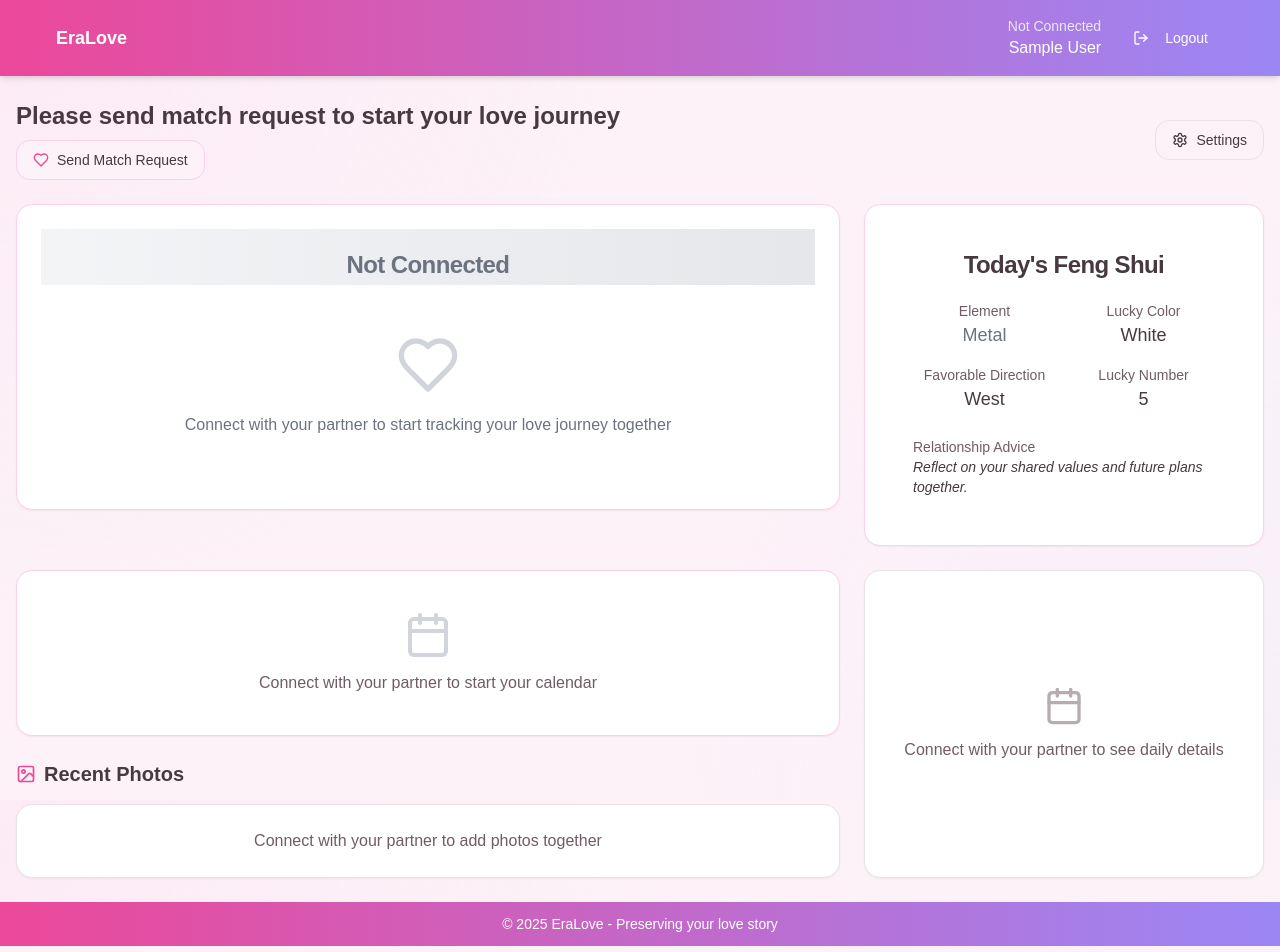
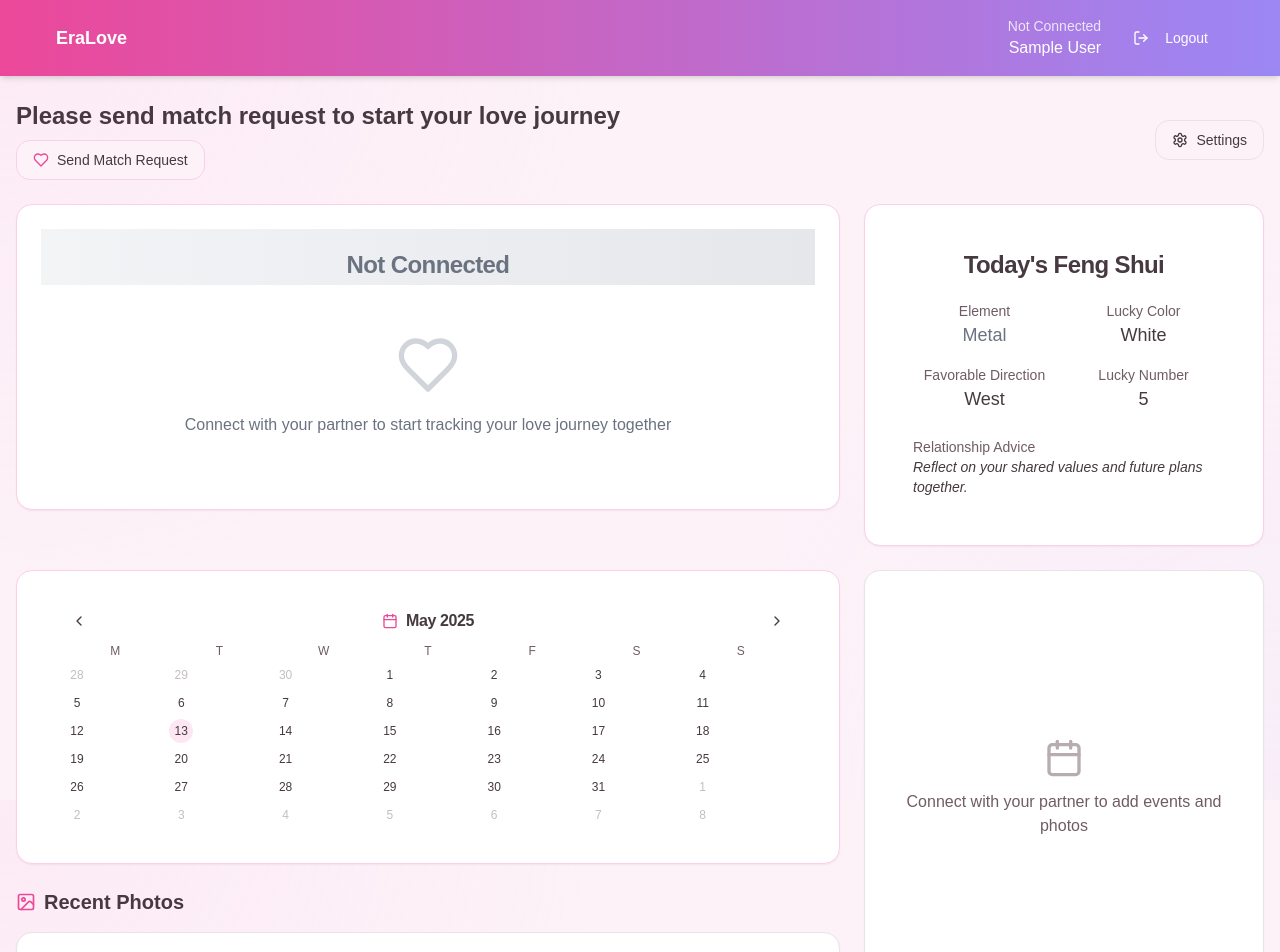
Before and after one commit to pvhop4dev/era-love-moments-keeper, a React (Vite) app: page /dashboard in a window 1280 px wide. Shown: the top 952 px of the page. Built offline with nearby package versions, Linux system fonts and the light colour scheme; sample sign-in values are in the browser's storage.

Commit message:
Fix: Calendar display and functionality
The calendar section now displays a monthly calendar even when not paired, but disables the ability to add events and photos.

```diff
--- a/src/pages/Dashboard.tsx
+++ b/src/pages/Dashboard.tsx
@@ -1,4 +1,3 @@
-
 import { useState, useEffect } from "react";
 import DashboardLayout from "@/layouts/DashboardLayout";
 import LoveCounter from "@/components/dashboard/LoveCounter";
@@ -145,7 +144,10 @@ const Dashboard = () => {
   }, []);
 
   const handleDateClick = (date: Date) => {
+    // Only allow date selection if user has active match
+    if (hasActiveMatch) {
       setSelectedDate(date);
+    }
   };
 
   const handleAddEvent = () => {
@@ -208,6 +210,11 @@ const Dashboard = () => {
 
   // Get all dates that have events or photos for calendar highlighting
   const getDaysWithContent = () => {
+    // Only show event/photo markers if user has active match
+    if (!hasActiveMatch) {
+      return [];
+    }
+
     const allDates = new Set();
     events.forEach(event => allDates.add(event.date));
     photos.forEach(photo => allDates.add(photo.date));
@@ -273,10 +280,8 @@ const Dashboard = () => {
         {/* Second Row - Calendar and Day Details */}
         <div className="md:col-span-3">
           <div className="grid grid-cols-1 md:grid-cols-3 gap-6">
-            {/* Calendar - Show blank if not paired */}
+            {/* Calendar - Show monthly calendar for both paired and unpaired users */}
             <div className="md:col-span-2">
-              {hasActiveMatch ? (
-                <>
               <Calendar
                 onDateClick={handleDateClick}
                 events={getDaysWithContent()}
@@ -289,31 +294,17 @@ const Dashboard = () => {
                   <ImageIcon className="h-5 w-5 text-love-500" />
                   {t('recentPhotos')}
                 </h2>
+                {hasActiveMatch ? (
                   <PhotoAlbum
                     photos={photos.slice(0, 4)}
                     onSelectPhoto={handleSelectPhoto}
                   />
-                  </div>
-                </>
                 ) : (
-                <>
-                  <Card className="love-card h-auto">
-                    <div className="p-4 text-center text-muted-foreground">
-                      <CalendarIcon className="w-12 h-12 mx-auto mb-3 text-gray-300" />
-                      <p>Connect with your partner to start your calendar</p>
-                    </div>
-                  </Card>
-                  <div className="mt-6">
-                    <h2 className="font-semibold text-xl flex items-center gap-2 mb-4">
-                      <ImageIcon className="h-5 w-5 text-love-500" />
-                      {t('recentPhotos')}
-                    </h2>
                   <Card className="p-6 text-center text-muted-foreground">
                     <p>Connect with your partner to add photos together</p>
                   </Card>
+                )}
               </div>
-                </>
-              )}
             </div>
 
             {/* Day Details Sidebar */}
@@ -335,7 +326,7 @@ const Dashboard = () => {
                     {hasActiveMatch ? (
                       <p>{t('selectDayToSeeDetails')}</p>
                     ) : (
-                      <p>Connect with your partner to see daily details</p>
+                      <p>Connect with your partner to add events and photos</p>
                     )}
                   </div>
                 </Card>
@@ -345,7 +336,9 @@ const Dashboard = () => {
         </div>
       </div>
 
-      {/* Event Modal */}
+      {/* Show modals only if the user has an active match */}
+      {hasActiveMatch && (
+        <>
           <EventModal
             isOpen={isEventModalOpen}
             onClose={() => setIsEventModalOpen(false)}
@@ -354,7 +347,6 @@ const Dashboard = () => {
             event={selectedEvent}
           />
 
-      {/* Photo Modal */}
           <PhotoModal
             isOpen={isPhotoModalOpen}
             onClose={() => setIsPhotoModalOpen(false)}
@@ -362,6 +354,8 @@ const Dashboard = () => {
             onSave={handleSavePhoto}
             photo={selectedPhoto}
           />
+        </>
+      )}
 
       {/* Settings Modal */}
       <SettingsModal
```
Lines whose indentation alone changed are shown as unchanged.
